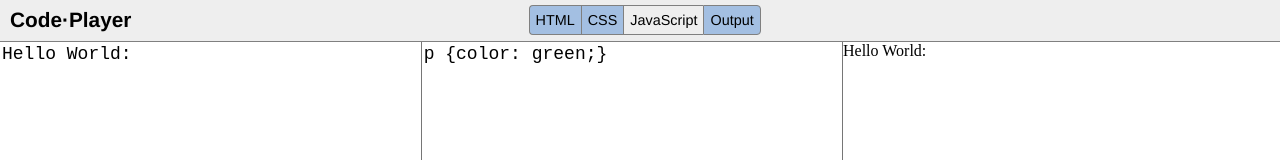
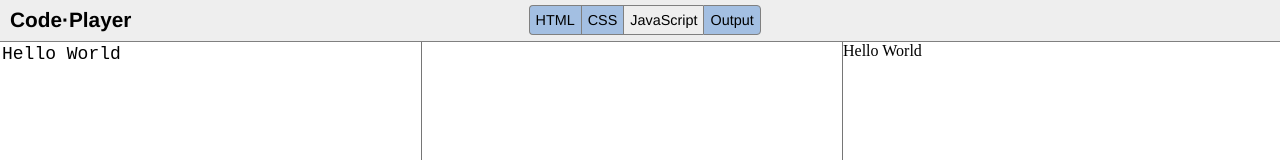
Before and after one commit to AntonSmid/codeplayer, a plain HTML site: page index.html in a window 1280 px wide. Both pictures are taken after a click on the element "CSS". Shown: the top 160 px of the page. Drawn offline with nearby package versions, Linux system fonts and the light colour scheme.

Commit message:
removed checking points

```diff
--- a/index.html
+++ b/index.html
@@ -103,9 +103,9 @@
     </div> <!-- // header  -->
 
     <div id="bodyContainer">
-        <textarea id="htmlPanel" class="panel">Hello World:</textarea>
-        <textarea id="cssPanel" class="panel hidden">p {color: green;}</textarea>
-        <textarea id="javascriptPanel" class="panel hidden">alert("Hi there");</textarea>
+        <textarea id="htmlPanel" class="panel">Hello World</textarea>
+        <textarea id="cssPanel" class="panel hidden"></textarea>
+        <textarea id="javascriptPanel" class="panel hidden"></textarea>
         <iframe id="outputPanel" class="panel"></iframe>
 
     </div>
```
